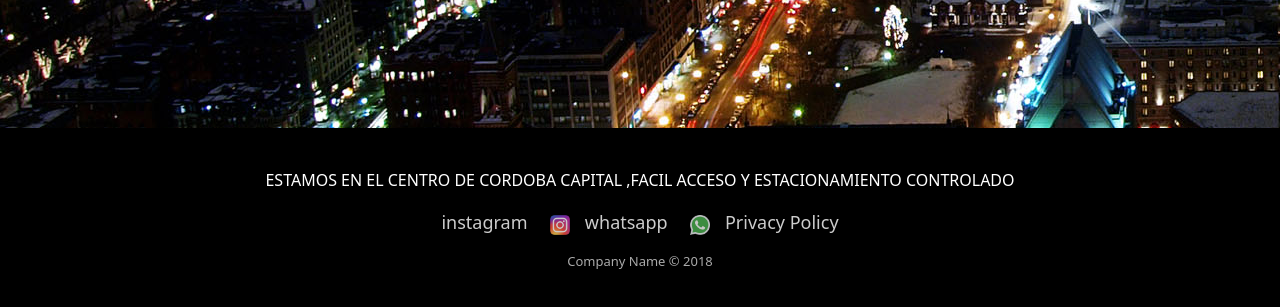
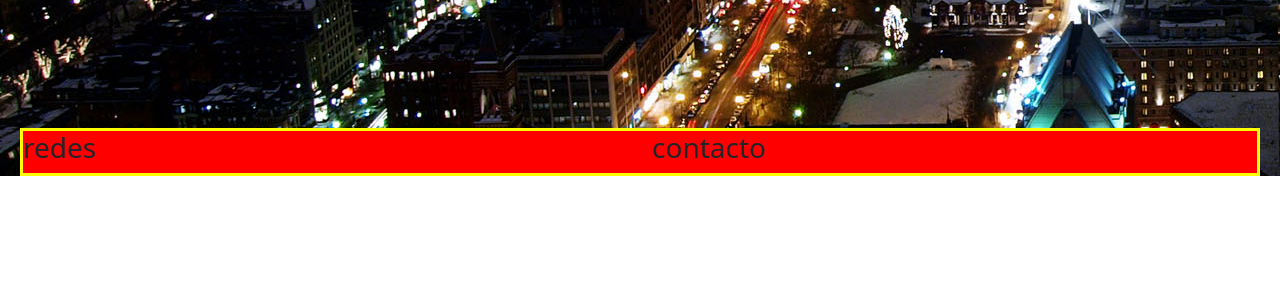
Before and after one commit to mati-lirosi/gestoria-lirosi-SEGUNDA-ENTREGA-DEL-PROYECTO-FINAL, a plain HTML site: page pages/sucursales.html in a window 1280 px wide. Shown: the part 873-1180 px from the top of the page. After the commit the page ends 1049 px from the top, so only its background shows below. Drawn offline with nearby package versions, Linux system fonts and the light colour scheme.

Commit message:
se aplica grid system en page index y sucursales

```diff
--- a/css/estilo.css
+++ b/css/estilo.css
@@ -53,7 +53,11 @@ margin-top: 10px;
        }
 
 
-
+.container-footer {background-color: red;
+border: solid;
+border-color: yellow;
+margin-left: 20px;
+margin-right: 20px;}
 
 
 .footer-basic {
--- a/pages/sucursales.html
+++ b/pages/sucursales.html
@@ -16,8 +16,12 @@
   </head>
 
   <body>
+                   <div class="container-fluid">
 
-               <nav class="navbar navbar-expand-lg navbar-light bg-light">
+                  <div class="row">
+                  <div class=" col-12-nav col-lg-12">
+
+             <nav class="navbar navbar-expand-lg navbar-light bg-light">
                <div class="container-fluid">
                  <a class="navbar-brand" href="#">Navegador</a>
                  <button class="navbar-toggler" type="button" data-bs-toggle="collapse" data-bs-target="#navbarSupportedContent" aria-controls="navbarSupportedContent" aria-expanded="false" aria-label="Toggle navigation">
@@ -52,7 +56,12 @@
                    </form>
                  </div>
                </div>
+              </div>
+             </div>
+            </div>
+
              </nav>
+
 
 
 
@@ -80,44 +89,21 @@
 
 
 
-                       <div class="footer-basic">
+                   <div class="container-footer">
 
-              <footer>
+                      <div class="row">
+                         <div class=" col-12 col-lg-6">
+                          <h3>redes</h3>
+                         </div>
+
+                         <div class=" col-12 col-lg-6">
+                           <h3>contacto</h3>
+                         </div>
+                       </div>
+                     </div>
 
 
-
-                    <p class="FooterSucursales">ESTAMOS EN EL CENTRO DE CORDOBA CAPITAL ,FACIL ACCESO Y ESTACIONAMIENTO CONTROLADO</p>
-
-
-                  <ul class="list-inline">
-
-
-
-
-
-                      <li class="list-inline-item"><a href="">instagram</a></li>
-                      <a class="boton-redes" href = https://www.instagram.com/autogestion2020 target="_blank">
-
-                                <img src="../assets/img/instagram.png" width="20" height="20"></a>
-
-
-
-
-                      <li class="list-inline-item"><a href="#">whatsapp</a></li>
-
-                        <a class="boton-redes" href="https://wa.me/+543516119187/?text=tu%20texto%20personalizado" target="_blank">
-                                  <img src="../assets/img/logo-wsp.png" width="20" height="20"> </a>
-
-                      <li class="list-inline-item"><a href="#">Privacy Policy</a></li>
-
-                  </ul>
-
-
-                  <p class="copyright">Company Name © 2018</p>
-
-
-              </footer>
-          </div>
+                    </footer>
 
 
 
```
Also changed, not shown: index.html (+16 -34 lines).
